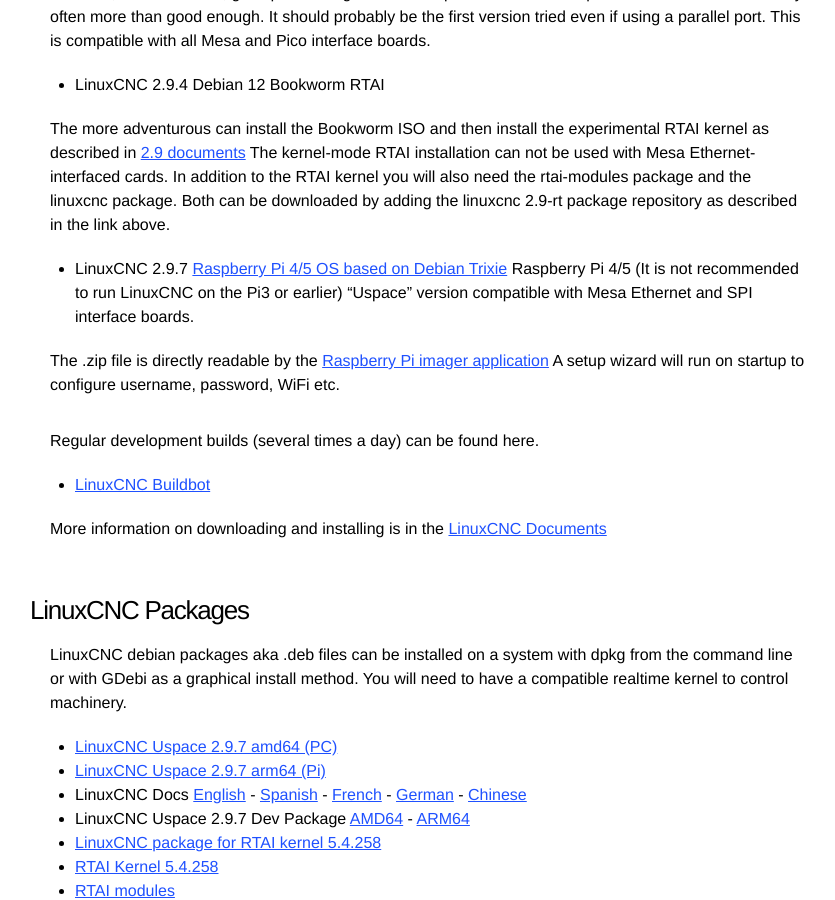
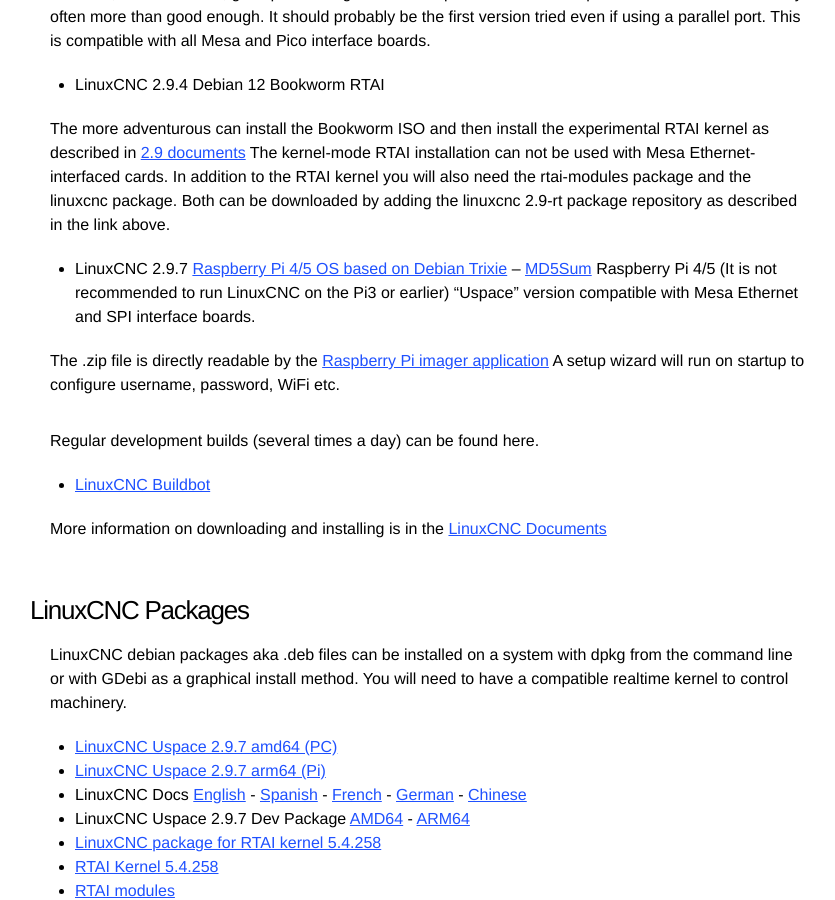
Before and after one commit to LinuxCNC/wlo, a Jekyll site: the page built from downloads/index.md, in a window 1280 px wide and 900 px high, scrolled down 1172 px. Shown: the whole window, without its empty margins (210-1045 px from the left). Built offline with Jekyll 4.4.1, drawn with Linux system fonts in a browser that asks for light colours.

Commit message:
New Raspberry Pi image

```diff
--- a/downloads/index.md
+++ b/downloads/index.md
@@ -67,7 +67,8 @@
 be downloaded by adding the linuxcnc 2.9-rt package repository as described in the link above.
 
 
-* LinuxCNC 2.9.7 [Raspberry Pi 4/5 OS based on Debian Trixie](https://www.linuxcnc.org/iso/image_2025-11-05-raspios-lcnc-2.9.7-6-trixie-arm64.zip)
+* LinuxCNC 2.9.7 [Raspberry Pi 4/5 OS based on Debian Trixie](https://www.linuxcnc.org/iso/image_2025-11-10-raspios-lcnc-2.9.7-6-trixie-arm64.zip)
+ -- [MD5Sum](https://www.linuxcnc.org/iso/image_2025-11-10-raspios-lcnc-2.9.7-6-trixie-arm64.md5)
 Raspberry Pi 4/5 (It is not recommended to run LinuxCNC on the Pi3 or earlier) "Uspace" version compatible with Mesa Ethernet and SPI interface boards.
 
 The .zip file is directly readable by the [Raspberry Pi imager application](https://www.raspberrypi.com/software/)
```
